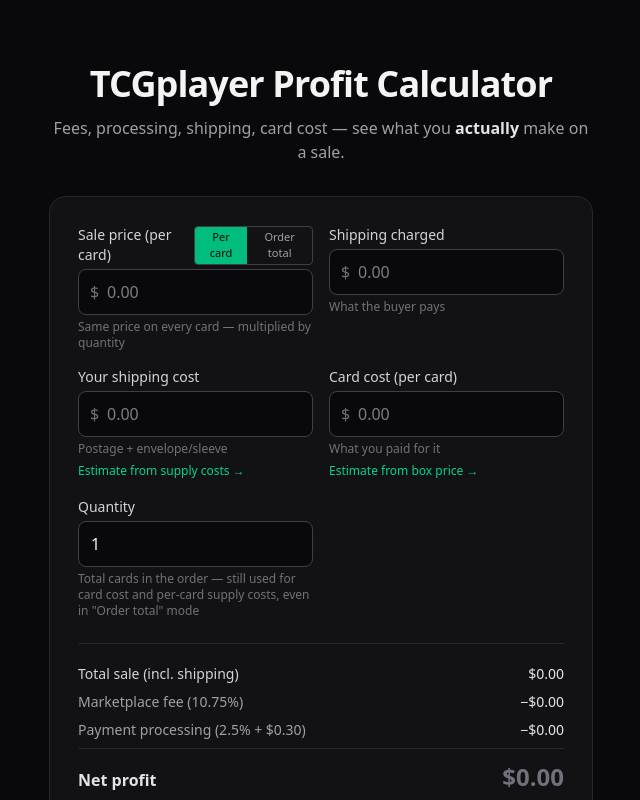
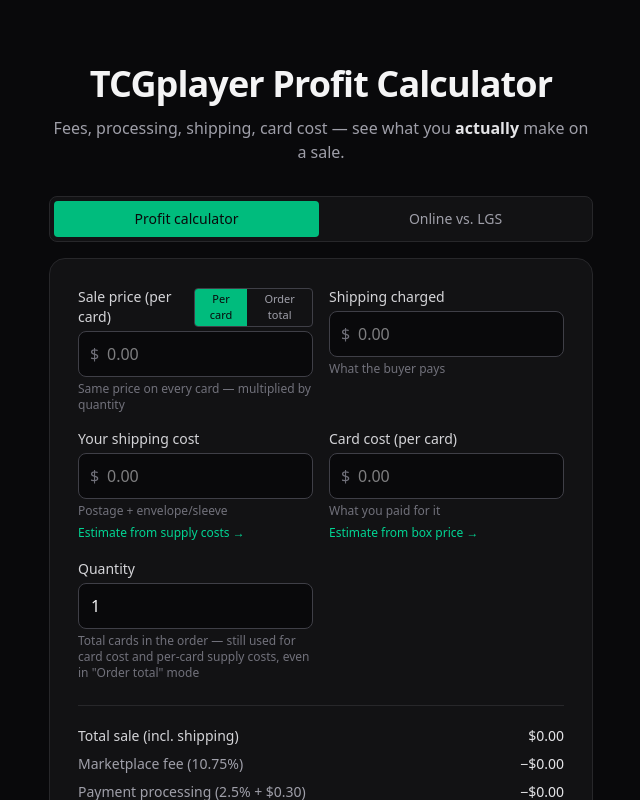
Before and after one commit to Maxdarkfire/tcg-profit-calculator, a Next.js app: page / in a window 1280 px wide. Shown: the top 800 px of the page, without its empty margins (319-959 px from the left). Built offline with nearby package versions, Linux system fonts and the light colour scheme.

Commit message:
Update page.tsx

```diff
--- a/src/app/page.tsx
+++ b/src/app/page.tsx
@@ -1,4 +1,4 @@
-import Calculator from "@/components/Calculator";
+import ToolTabs from "@/components/ToolTabs";
 import EmailSignup from "@/components/EmailSignup";
 
 export default function Home() {
@@ -15,7 +15,7 @@
         </p>
       </header>
 
-      <Calculator />
+      <ToolTabs />
 
       <section className="mt-12 rounded-2xl border border-zinc-800 bg-zinc-900/60 p-5 sm:p-7">
         <h2 className="text-xl font-semibold">
```
